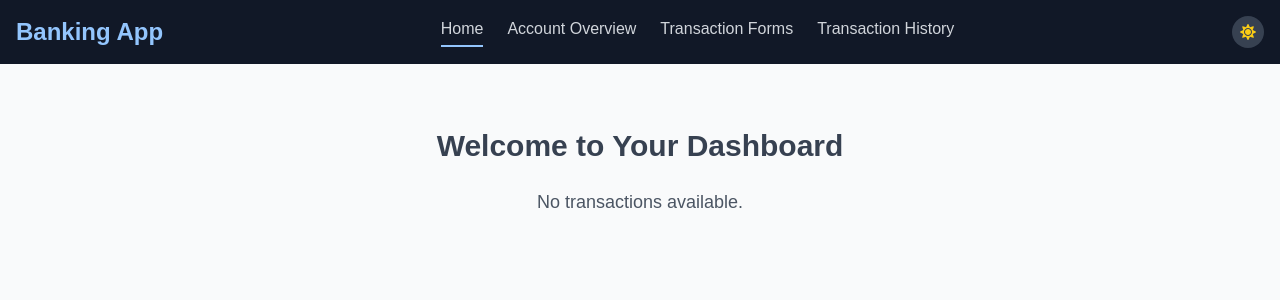
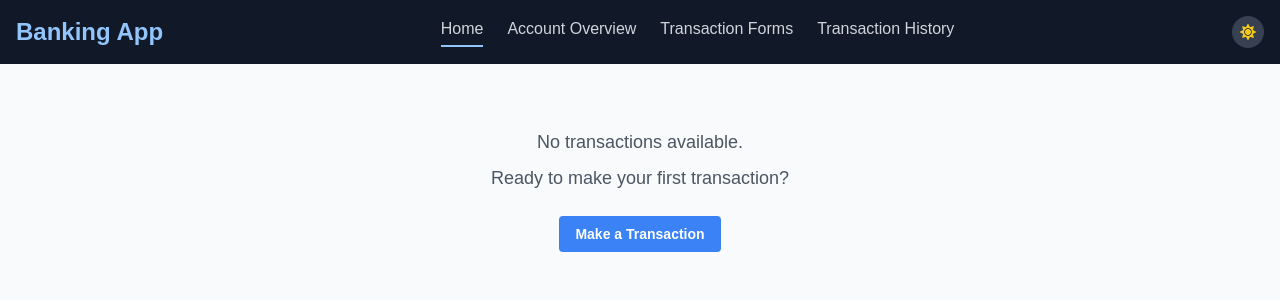
Before and after one commit to KiranGadhavi/banking-app, a Next.js app: page / in a window 1280 px wide. Shown: the top 300 px of the page. Built offline with nearby package versions, Linux system fonts and the light colour scheme.

Commit message:
added button in dashboard

```diff
--- a/app/page.tsx
+++ b/app/page.tsx
@@ -4,6 +4,8 @@ import React from "react";
 import { useAccount } from "../contexts/AccountContext";
 import TransactionCard from "./components/TransactionCard";
 import { motion, Variants } from "framer-motion";
+import Button from "./components/Button";
+import Link from "next/link";
 
 export default function Home() {
   const { state } = useAccount();
@@ -46,12 +48,15 @@ export default function Home() {
             </motion.div>
           ) : (
             <div className="flex flex-col py-8 mx-auto text-center">
-              <h2 className="text-3xl font-bold pb-6 text-gray-700">
-                Welcome to Your Dashboard
-              </h2>
               <p className="text-lg text-gray-600">
                 No transactions available.
               </p>
+              <p className="m-2 text-lg text-gray-600">
+                Ready to make your first transaction?
+              </p>
+              <Link href="/transaction-forms">
+                <Button text="Make a Transaction" />
+              </Link>
             </div>
           )}
           {/* {state.transactions.map((transaction) => (
```
Also changed, not shown: app/transaction-forms/page.tsx (+0 -8 lines), app/transaction-history/page.tsx (+0 -175 lines).
